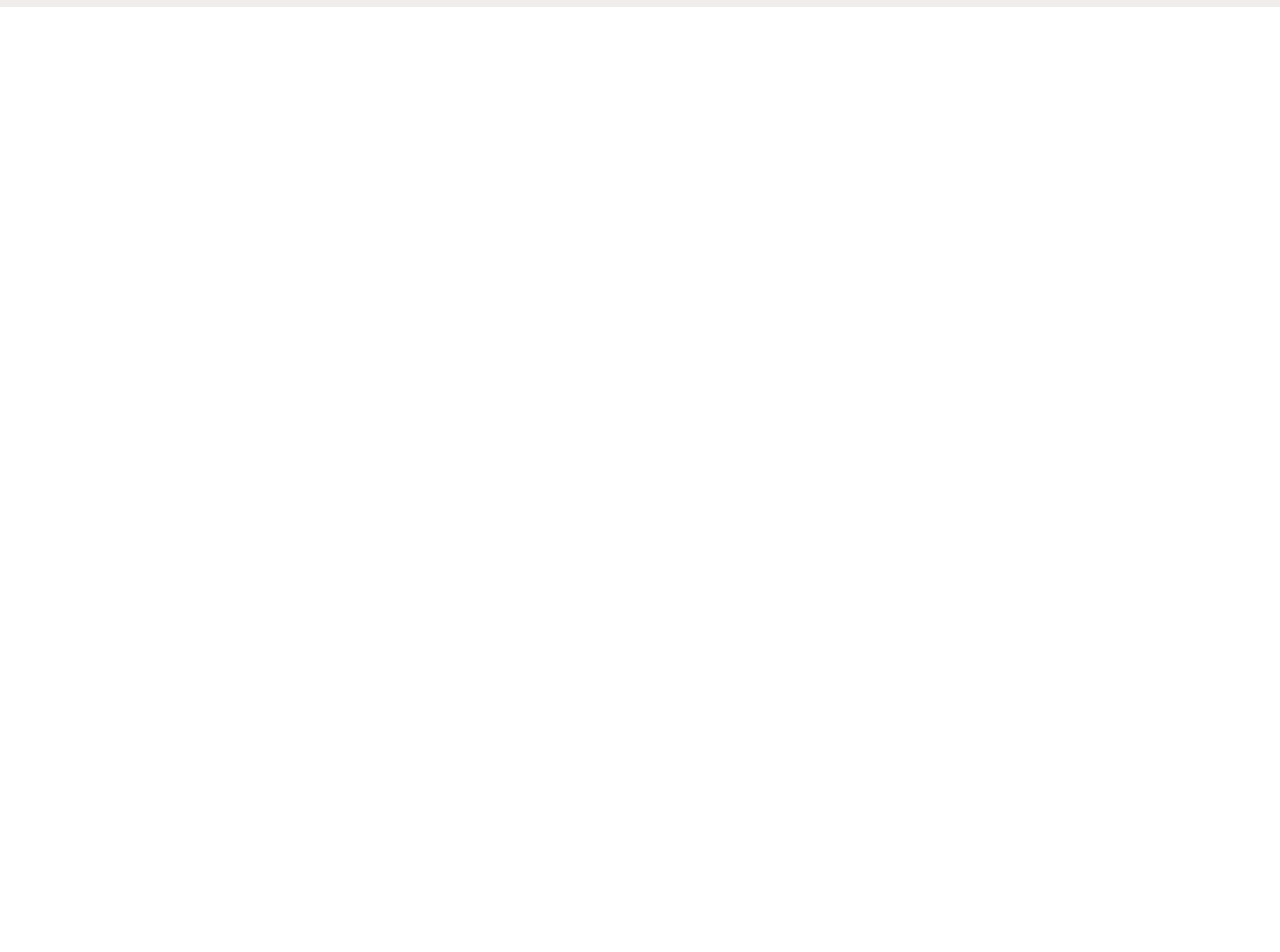
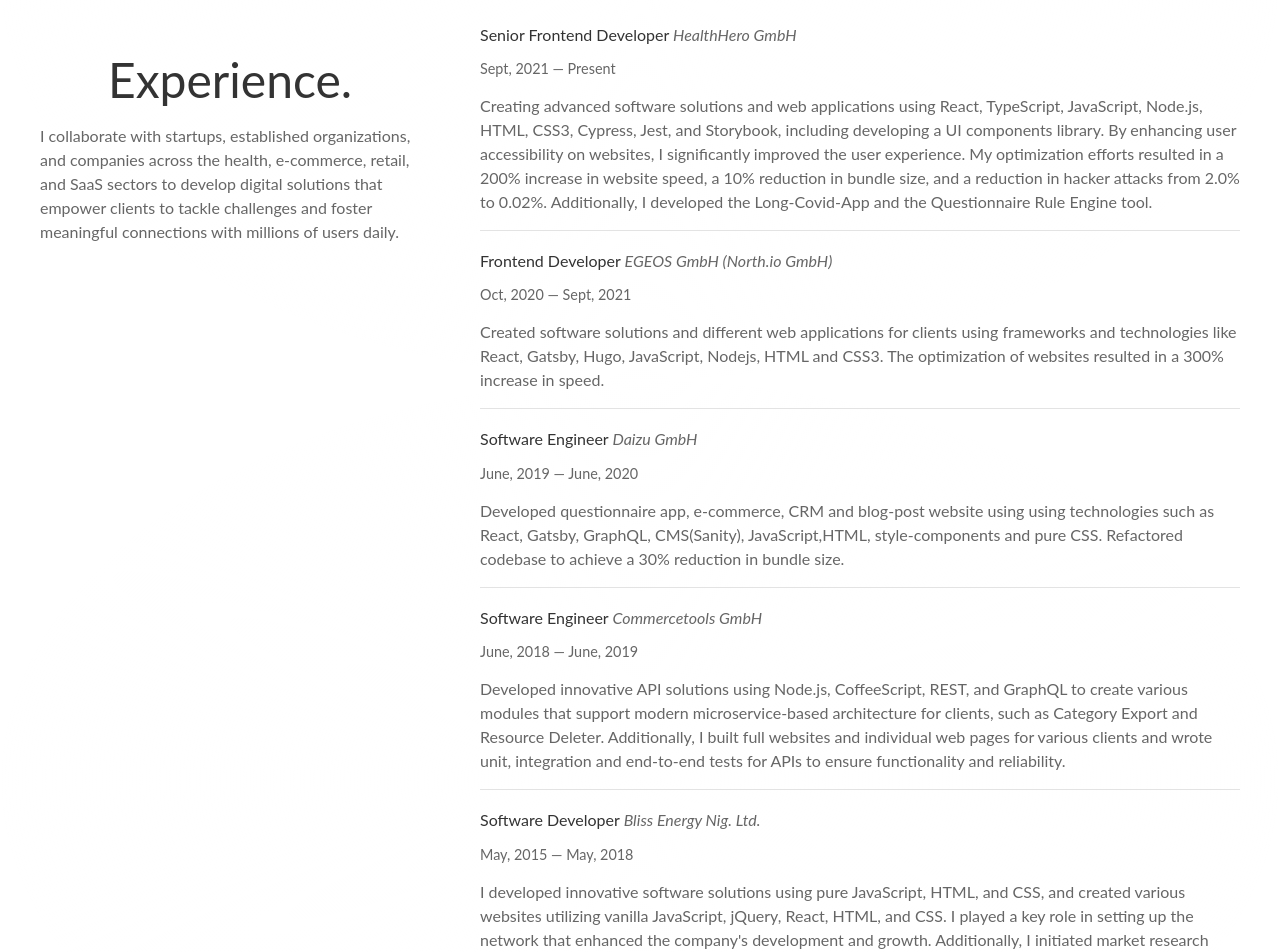
Before and after one commit to Babanila/babajide-williams-website, a SvelteKit app: page / in a window 1280 px wide. Shown: the part 1220-2172 px from the top of the page. Before the commit the page ends 1227 px from the top, so only its background shows below. Built offline with nearby package versions, Linux system fonts and the light colour scheme; no server answers.

Commit message:
Add experience section to page

```diff
--- a/src/routes/+page.svelte
+++ b/src/routes/+page.svelte
@@ -18,16 +18,15 @@
 			'I’m a solution-driven software engineer with over 10 years of experience in the IT world, providing a permanent solution to day-to-day challenges that gives the company a competitive edge and producing outstanding results for clients. My experience spans multiple aspects of the design and development process, with a primary focus on creating intuitive, accessible, and user-centered products. I’ve worked closely with designers to translate wireframes and prototypes into interactive, responsive interfaces, ensuring a smooth and engaging user journey across various devices. I concentrate on optimizing user flow and minimizing friction by simplifying navigation, enhancing load times, and ensuring consistent visual and interactive elements',
 		email: 'babanila@yahoo.com',
 		address: 'Berlin, Germany',
-		phoneNumber: '+49 176 301 720 22',
+		phone: '+49 176 301 720 22',
 		skype: 'al.babanila',
 		facebook: 'https://www.facebook.com/Babanila/',
 		github: 'https://github.com/babanila',
 		linkedln: 'https://www.linkedin.com/in/babanila/',
 		instagram: 'https://www.instagram.com/babanila/',
-		thread: 'https://www.threads.net/@babanila',
-		education: '',
-		f: ''
+		thread: 'https://www.threads.net/@babanila'
 	};
+	const infos = ['phone', 'email', 'address'];
 	const socialConnections = [
 		{ name: 'github', icon: github },
 		{ name: 'linkedln', icon: linkedln },
@@ -42,7 +41,8 @@
 		types: [
 			{
 				name: 'Web Development',
-				details: 'Javascript, Coffeescript, Python, Node.js, Nest.js MongoDB, PostgreSQL, WebStorm.'
+				details:
+					'Javascript, Coffeescript, Python, Node.js, Nest.js, SQL, MongoDB, PostgreSQL, WebStorm.'
 			},
 			{
 				name: 'Frontend Development',
@@ -60,6 +60,44 @@
 			}
 		]
 	};
+
+	const experiences = [
+		{
+			title: 'Senior Frontend Developer',
+			company: 'HealthHero GmbH',
+			date: 'Sept, 2021 — Present',
+			description:
+				'Creating advanced software solutions and web applications using React, TypeScript, JavaScript, Node.js, HTML, CSS3, Cypress, Jest, and Storybook, including developing a UI components library. By enhancing user accessibility on websites, I significantly improved the user experience. My optimization efforts resulted in a 200% increase in website speed, a 10% reduction in bundle size, and a reduction in hacker attacks from 2.0% to 0.02%. Additionally, I developed the Long-Covid-App and the Questionnaire Rule Engine tool.'
+		},
+		{
+			title: 'Frontend Developer',
+			company: 'EGEOS GmbH (North.io GmbH)',
+			date: 'Oct, 2020 — Sept, 2021',
+			description:
+				'Created software solutions and different web applications for clients using frameworks and technologies like React, Gatsby, Hugo, JavaScript, Nodejs, HTML and CSS3. The optimization of websites resulted in a 300% increase in speed.'
+		},
+		{
+			title: 'Software Engineer',
+			company: 'Daizu GmbH',
+			date: 'June, 2019 — June, 2020',
+			description:
+				'Developed questionnaire app, e-commerce, CRM and blog-post website using using technologies such as React, Gatsby, GraphQL, CMS(Sanity), JavaScript,HTML, style-components and pure CSS. Refactored codebase to achieve a 30% reduction in bundle size.'
+		},
+		{
+			title: 'Software Engineer',
+			company: 'Commercetools GmbH',
+			date: 'June, 2018 — June, 2019',
+			description:
+				'Developed innovative API solutions using Node.js, CoffeeScript, REST, and GraphQL to create various modules that support modern microservice-based architecture for clients, such as Category Export and Resource Deleter. Additionally, I built full websites and individual web pages for various clients and wrote unit, integration and end-to-end tests for APIs to ensure functionality and reliability.'
+		},
+		{
+			title: 'Software Developer',
+			company: 'Bliss Energy Nig. Ltd.',
+			date: 'May, 2015 — May, 2018',
+			description:
+				"I developed innovative software solutions using pure JavaScript, HTML, and CSS, and created various websites utilizing vanilla JavaScript, jQuery, React, HTML, and CSS. I played a key role in setting up the network that enhanced the company's development and growth. Additionally, I initiated market research studies to identify demand for the company's products or services and captured business development opportunities to capitalize on them."
+		}
+	];
 </script>
 
 <svelte:head>
@@ -67,7 +105,7 @@
 	<meta name="description" content="Babajide CV" />
 </svelte:head>
 
-<section id="Home" class="section-part">
+<section id="Home" class="home-part">
 	<div class="two-column">
 		<div class="column left">
 			<slot name="left">
@@ -78,18 +116,12 @@
 					</div>
 
 					<div class="my-info">
-						<p>
-							<span class="span-title">Phone</span>
-							<span>{home.phoneNumber}</span>
-						</p>
-						<p>
-							<span class="span-title">Email</span>
-							<span>{home.email}</span>
-						</p>
-						<p>
-							<span class="span-title">Address</span>
-							<span>{home.address}</span>
-						</p>
+						{#each infos as info}
+							<p>
+								<span class="span-title">{info}</span>
+								<span>{home[`${info}`]}</span>
+							</p>
+						{/each}
 						<p>
 							<span class="span-title">Social</span>
 							{#each socialConnections as sc}
@@ -142,8 +174,34 @@
 	</div>
 </section>
 
+<section id="Experience" class="experience-section">
+	<div class="content-wrapper">
+		<div class="left-column">
+			<h1><span class="point">Experience.</span></h1>
+			<p>
+				I collaborate with startups, established organizations, and companies across the health,
+				e-commerce, retail, and SaaS sectors to develop digital solutions that empower clients to
+				tackle challenges and foster meaningful connections with millions of users daily.
+			</p>
+		</div>
+		<div class="right-column">
+			{#each experiences as experience}
+				<div class="experience-item">
+					<h2>{experience.title} <span class="company">{experience.company}</span></h2>
+					<p class="date">{experience.date}</p>
+					<p class="description">{experience.description}</p>
+				</div>
+			{/each}
+		</div>
+	</div>
+</section>
+
+<!-- <section id="Contact">
+	<ContactForm />
+</section> -->
+
 <style>
-	.section-part {
+	.home-part {
 		padding: 20px;
 		max-width: 1200px;
 		margin: 0 auto;
@@ -202,6 +260,7 @@
 
 	.span-title {
 		font-weight: bold;
+		text-transform: capitalize;
 		margin-right: 10px;
 	}
 
@@ -217,7 +276,7 @@
 	.home-btns {
 		display: flex;
 		gap: 10px;
-		margin-top: 20px;
+		margin-top: 40px;
 	}
 
 	.img-responsive {
@@ -232,8 +291,9 @@
 		flex-direction: column;
 		align-items: center;
 		padding: 20px;
+		padding-bottom: 40px;
 		text-align: center;
-		background-color: azure;
+		/* background-color: azure; */
 	}
 
 	.skills-title {
@@ -281,6 +341,50 @@
 		line-height: 1.5;
 	}
 
+	.experience-section {
+		padding: 20px;
+		max-width: 1200px;
+		margin: 0 auto;
+		color: #666666;
+	}
+
+	.content-wrapper {
+		display: flex;
+		flex-direction: column;
+		gap: 20px;
+	}
+
+	.left-column {
+		flex: 1;
+	}
+
+	.right-column {
+		flex: 2;
+	}
+
+	.experience-item {
+		margin-bottom: 20px;
+		border-bottom: 1px solid #e3e3e3;
+	}
+
+	h2 {
+		color: #333333;
+	}
+	.company {
+		color: #666666;
+		font-weight: normal;
+		font-style: italic;
+	}
+
+	.date {
+		color: #666666;
+		font-size: 0.9rem;
+	}
+
+	.description {
+		margin-top: 5px;
+	}
+
 	/* Medium screens (tablets) */
 	@media (min-width: 768px) {
 		.two-column {
@@ -298,6 +402,11 @@
 		.skills-grid {
 			grid-template-columns: 1fr 1fr;
 		}
+
+		.content-wrapper {
+			flex-direction: row;
+			gap: 40px;
+		}
 	}
 
 	/* Large screens (desktops) */
@@ -310,12 +419,13 @@
 			width: 300px;
 			height: 300px;
 		}
+
 		.skills-grid {
 			grid-template-columns: 1fr 1fr 1fr 1fr;
 		}
-	}
 
-	h1 {
-		width: 100%;
+		.content-wrapper {
+			gap: 60px;
+		}
 	}
 </style>
```
